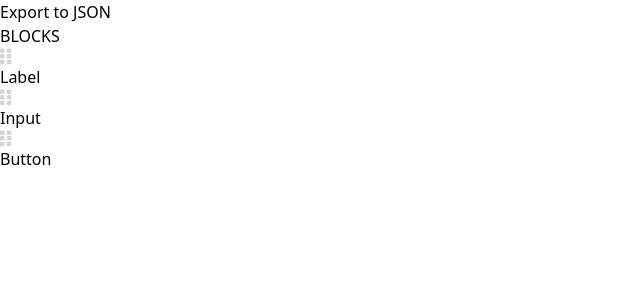
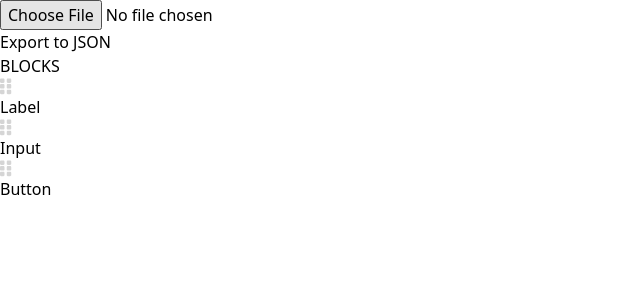
Before and after one commit to KILROY007/Drap-N-Drop-Page-Builder-, a React (Vite) app: page / in a window 1280 px wide. Shown: the top 300 px of the page, without its empty margins (0-640 px from the left). Built offline with nearby package versions, Linux system fonts and the light colour scheme.

Commit message:
CustomHook for localStorage

```diff
--- a/src/App.tsx
+++ b/src/App.tsx
@@ -5,12 +5,13 @@ import { SideBar } from "./components/sideBar";
 import { PositionalBlocks } from "./shared/common.interface";
 import { EditModal } from "./components/editModal";
 import { ExportToJSON } from "./components/exportToJSON";
+import { ImportFromJson } from "./components/importFromJson";
+import { useLocalStorageState } from "./hooks/useLocalStorage.hook";
 
 function App() {
-  const [blockToBeRendered, setBlockToBeRendered] = useState<
+  const [blockToBeRendered, setBlockToBeRendered] = useLocalStorageState<
     PositionalBlocks[]
-  >([]);
-
+  >("blockToBeRendered", []);
   const [showModal, setShowModal] = useState<boolean>(false);
   const [modalData, setModalData] = useState<PositionalBlocks>({});
 
@@ -81,12 +82,29 @@ function App() {
     setBlockToBeRendered(updatedArray);
   };
 
+  const handleJsonImport = (data: PositionalBlocks[]) => {
+    setBlockToBeRendered(data);
+  };
+
+  const readFile = (file: File) => {
+    const reader = new FileReader();
+    reader.onload = (event) => {
+      try {
+        const jsonData = JSON.parse(event.target?.result as string);
+        handleJsonImport(jsonData);
+      } catch (error) {
+        console.error("Error parsing JSON file:", error);
+      }
+    };
+
+    reader.readAsText(file);
+  };
+
   return (
     <>
       <div className="flex flex-col md:flex-row">
-        <div className="h-screen lg:w-4/5 bg-gray-200 p-4 flex flex-col gap-2 w-screen">
-          {blockToBeRendered?.map((block) => {
-            return (
+        <div className="h-screen lg:w-full md:w-4/5 bg-gray-200 p-4 flex flex-col gap-2 w-screen">
+          {blockToBeRendered?.map((block) => (
             <CanvasBlock
               block={block}
               key={block.id}
@@ -97,29 +115,22 @@ function App() {
               }}
               handleKeyDown={(data) => handleDelete(data)}
             />
-            );
-          })}
-          <div className="flex justify-end">
+          ))}
+          <div className="flex justify-end gap-4">
+            <div>
+              <ImportFromJson
+                setFile={(data) => {
+                  readFile(data);
+                }}
+              />
+            </div>
             <ExportToJSON dataArray={blockToBeRendered} />
           </div>
         </div>
-        <div className="lg:w-1/5 h-screen bg-black p-4 mt-4 md:mt-0">
+        <div className="lg:1/5 md:w-1/5 h-screen bg-black p-4 mt-4 md:mt-0">
           <SideBar
             blocks={elements}
             title="BLOCKS"
-            // handleClick={(data) => {
-            //   const newBlock = {
-            //     id: Date.now() + Math.random(),
-            //     label: data.label,
-            //     icon: data.icon,
-            //     fontSize: data.fontSize,
-            //     fontWeight: data.fontWeight,
-            //     x: 0,
-            //     y: 0,
-            //   };
-            //   setBlockToBeRendered((prevValue) => [...prevValue, newBlock]);
-            //   setShowModal(true);
-            // }}
             handleDragEnd={(e, data) => {
               const newBlock = {
                 id: Date.now() + Math.random(),
--- /dev/null
+++ b/src/components/importFromJson.tsx
@@ -0,0 +1,16 @@
+interface importFromJsonProps {
+  setFile: (data: File) => void;
+}
+
+export const ImportFromJson = (props: importFromJsonProps) => {
+  const { setFile } = props;
+  return (
+    <input
+      type="file"
+      onChange={(e) => setFile((e.target.files as any)[0])}
+      accept="application/json"
+      className="bg-blue-600  text-white px-4 py-2 rounded-md"
+      placeholder=" Import From Json  "
+    />
+  );
+};
--- /dev/null
+++ b/src/hooks/useLocalStorage.hook.ts
@@ -0,0 +1,13 @@
+import { useState, useEffect } from "react";
+
+export const useLocalStorageState = <T>(key: string, initialValue: T) => {
+  const storedValue = localStorage.getItem(key);
+  const initial = storedValue ? JSON.parse(storedValue) : initialValue;
+  const [value, setValue] = useState<T>(initial);
+
+  useEffect(() => {
+    localStorage.setItem(key, JSON.stringify(value));
+  }, [key, value]);
+
+  return [value, setValue] as const;
+};
```
Also changed, not shown: 1 other file (tests, documents, lock files or other folders). Lines whose indentation alone changed are shown as unchanged.
